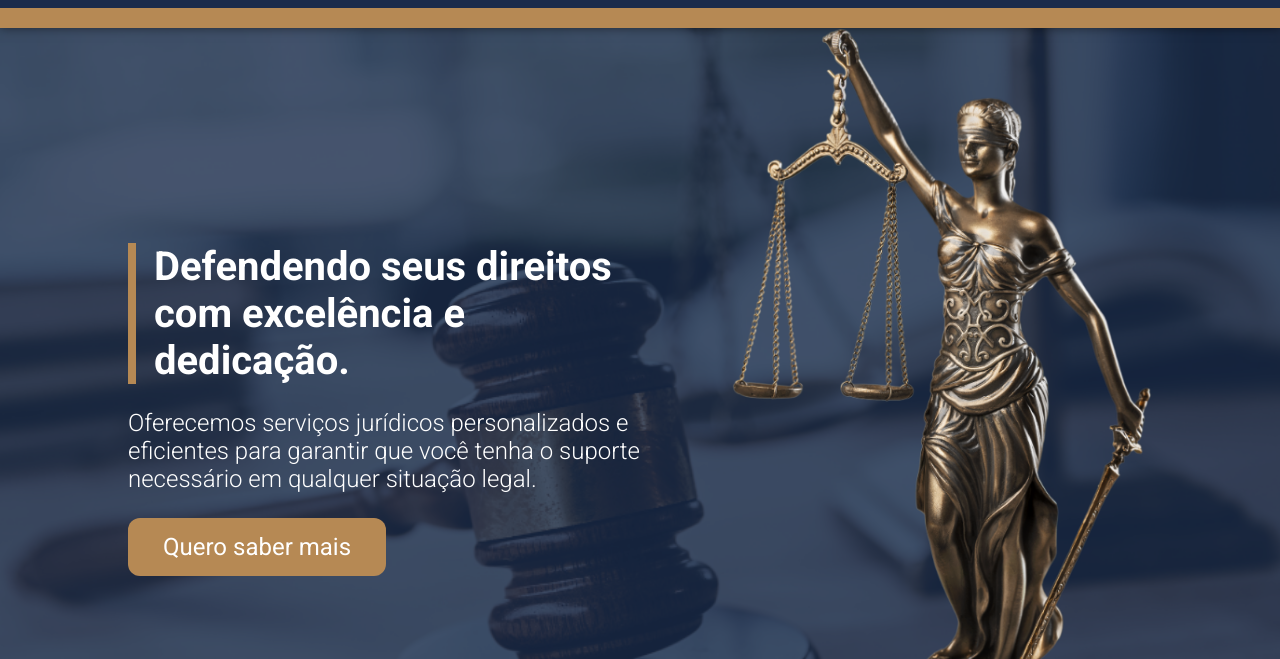
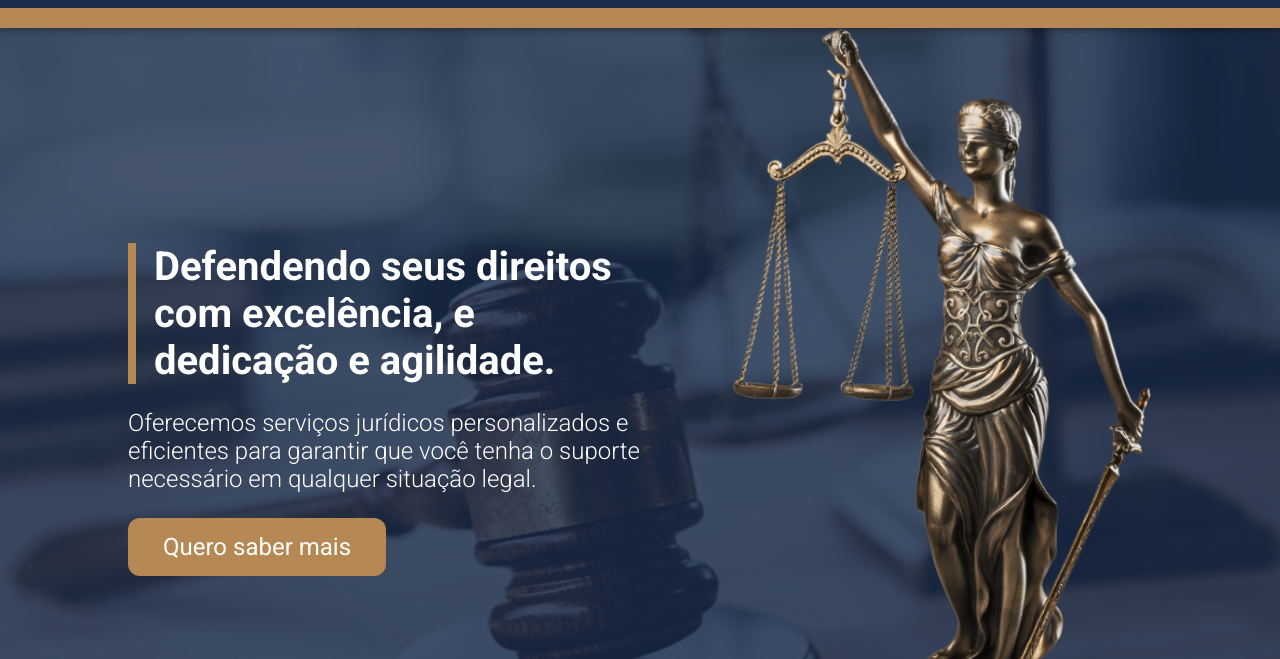
Before and after one commit to nacellio/projeto-DC-advogados-curso, a plain HTML site: page index.html in a window 1280 px wide. Shown: the part 141-800 px from the top of the page. Drawn offline with Linux system fonts and the light colour scheme.

Commit message:
foi alterado o titulo do banner da pagina principal

```diff
--- a/index.html
+++ b/index.html
@@ -41,7 +41,7 @@
         <div class="container-div-banner">
           <div class="container-content-banner">
             <h1 class="title">
-              Defendendo seus direitos com excelência e dedicação.
+              Defendendo seus direitos com excelência, e dedicação e agilidade.
             </h1>
             <p class="description">
               Oferecemos serviços jurídicos personalizados e eficientes para
```
